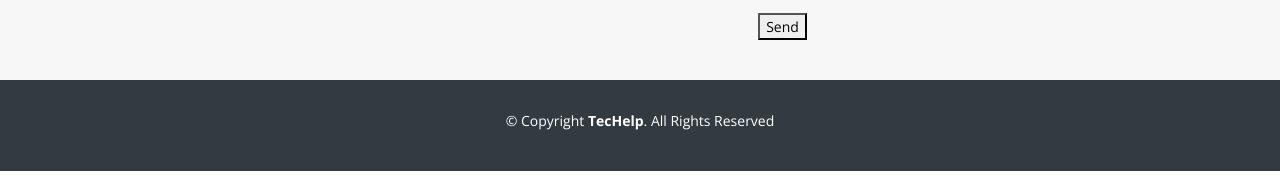
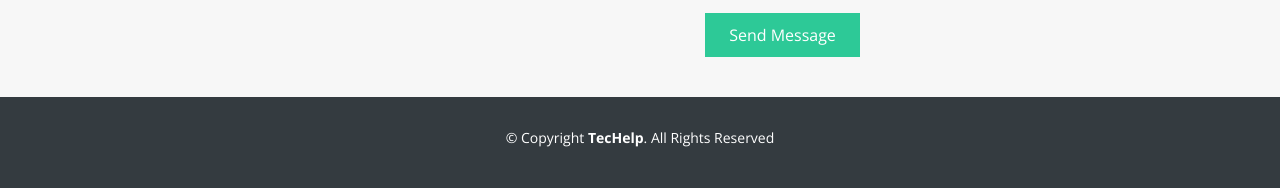
Before and after one commit to techelpc/techelp, a plain HTML site: page index.html in a window 1280 px wide. Shown: the part 4961-5149 px from the top of the page. Drawn offline with nearby package versions, Linux system fonts and the light colour scheme; some packages are replaced by stand-ins of ours.

Commit message:
Update index.html

```diff
--- a/index.html
+++ b/index.html
@@ -444,7 +444,7 @@ Even if there is something you have always wanted to experience and can't find i
                   <textarea class="form-control" name="message" rows="5" data-rule="required" data-msg="Please write something for us" placeholder="Message"></textarea>
                   <div class="validation"></div>
                 </div>
-                <div class="text-center"><input type="submit" value="Send"></div>
+                <div class="text-center"><button type="submit">Send Message</button></div>
               </form>
             </div>
           </div>
```
